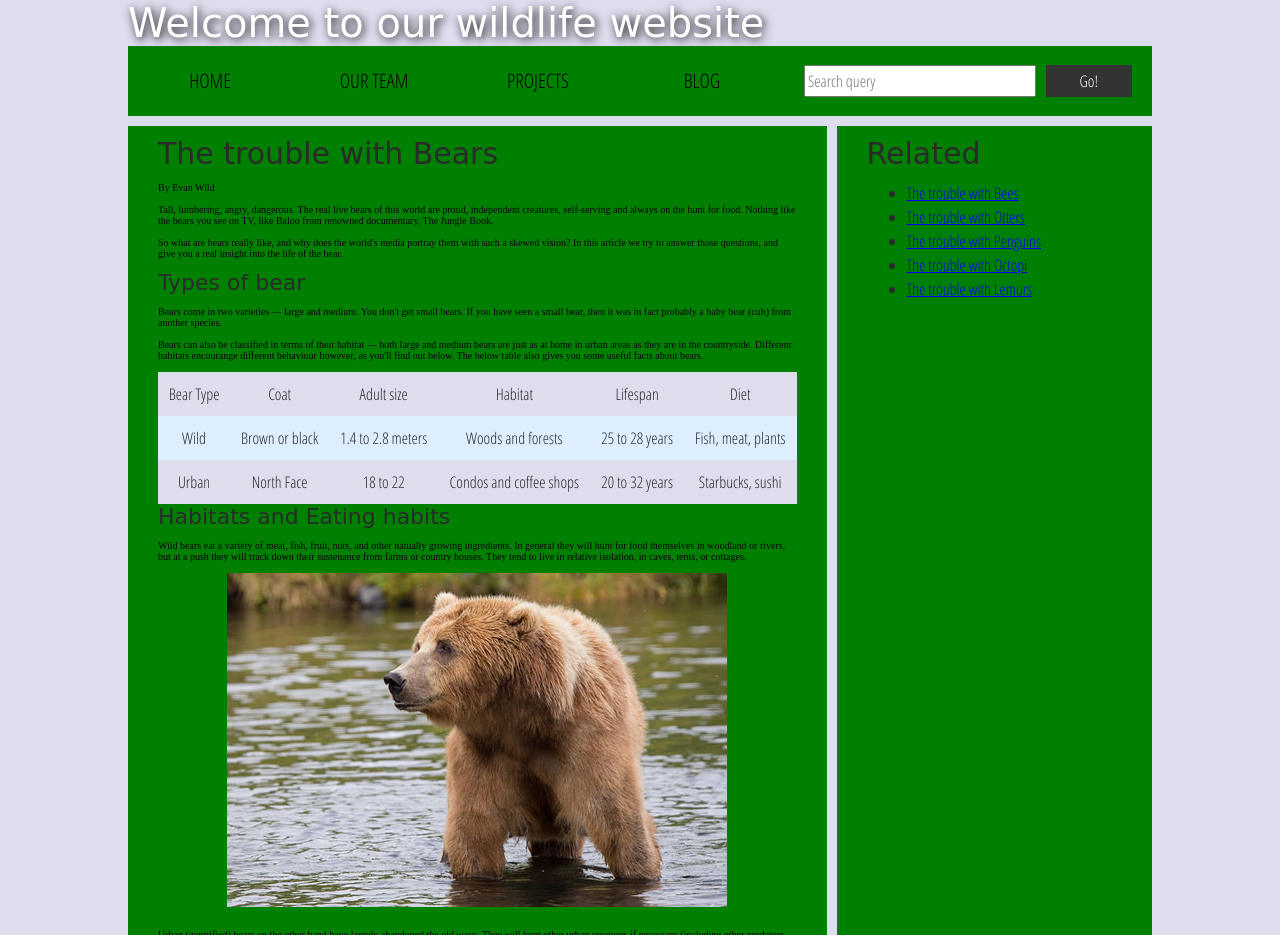
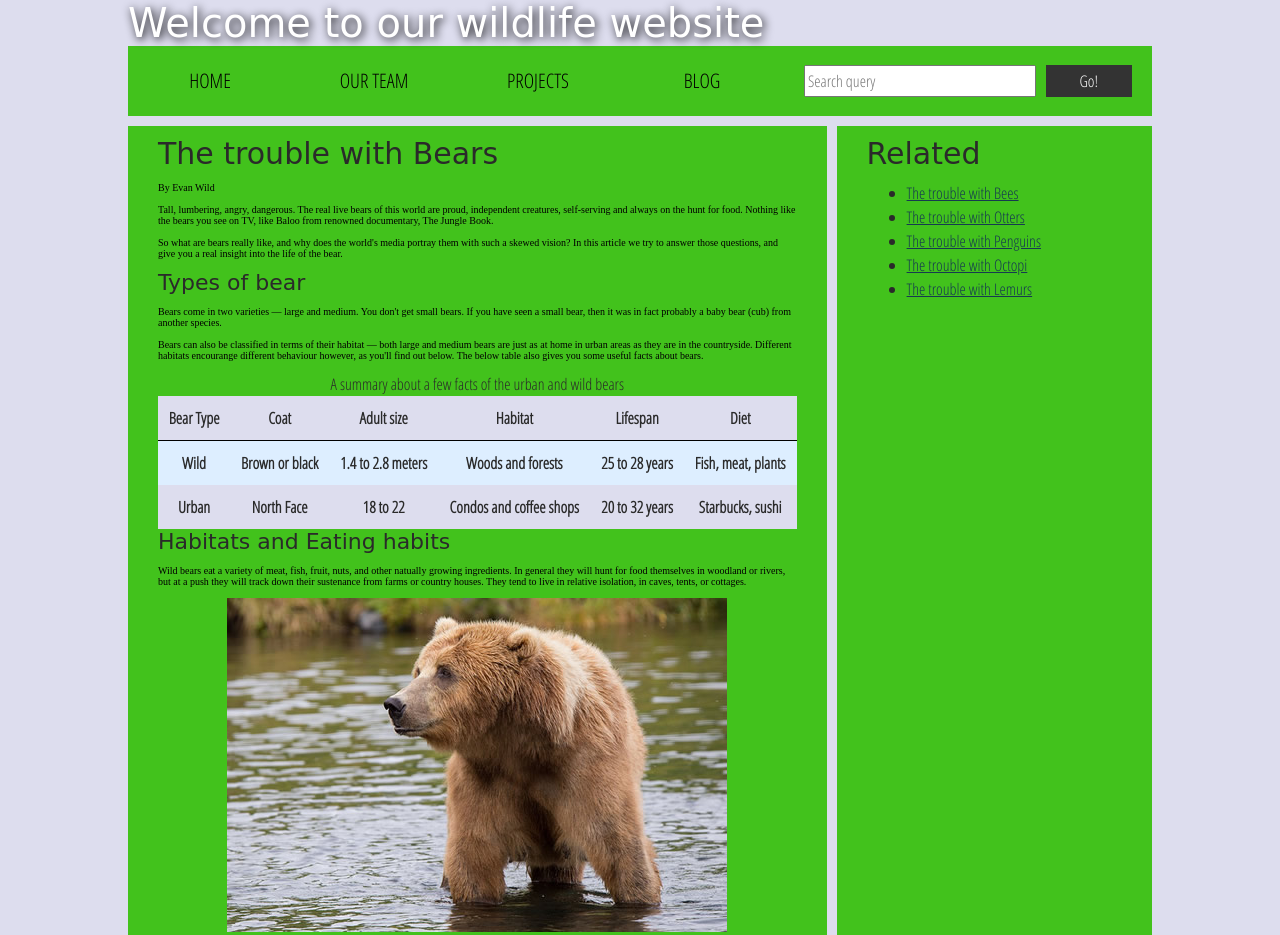
Before and after one commit to HSleidenIAT/imtue-weekopdracht-accessibility-s1115477, a plain HTML site: page index.html in a window 1280 px wide. Shown: the top 935 px of the page. Drawn offline with Linux system fonts and the light colour scheme; a web font is replaced by a local one.

Commit message:
aanpassingen website

```diff
--- a/index.html
+++ b/index.html
@@ -14,11 +14,12 @@
   </head>
 
   <body>
+    <a tabindex="1" class="hidden" href="#inhoud">Skip to article</a>
     <div class="header">
       <font size="7">Welcome to our wildlife website</font>
     </div>
 
-    <div class="nav">
+    <div class="nav" role="navigation">
       <ul>
         <li><a href="#">Home</a></li>
         <li><a href="#">Our team</a></li>
@@ -26,15 +27,15 @@
         <li><a href="#">Blog</a></li>
       </ul>
 
-      <form class="search">
-        <input type="search" name="q" placeholder="Search query">
+      <form class="search" role="search">
+        <input type="search" name="q" placeholder="Search query" aria-label="Search through the site content">
         <input type="submit" value="Go!">
       </form>
     </div>
 
     <main>
-      <article>
-        <font size="6">The trouble with Bears</font>
+      <article class="inhoud">
+        <font size="6"  class="inhoud">The trouble with Bears</font>
         <br><br>
         By Evan Wild
         <br><br>
@@ -49,32 +50,33 @@
         Bears can also be classified in terms of their habitat — both large and medium bears are just as at home in urban areas as they are in the countryside. Different habitats encourange different behaviour however, as you'll find out below. The below table also gives you some useful facts about bears.
         <br><br>
         <table>
+          <caption>A summary about a few facts of the urban and wild bears</caption>
           <thead>
             <tr>
-              <td>Bear Type</td>
-              <td>Coat</td>
-              <td>Adult size</td>
-              <td>Habitat</td>
-              <td>Lifespan</td>
-              <td>Diet</td>
+              <th scope="col">Bear Type</th>
+              <th scope="col">Coat</th>
+              <th scope="col">Adult size</th>
+              <th scope="col">Habitat</th>
+              <th scope="col">Lifespan</th>
+              <th scope="col">Diet</th>
             </tr>
           </thead>
           <tbody>
             <tr>
-              <td>Wild</td>
-              <td>Brown or black</td>
-              <td>1.4 to 2.8 meters</td>
-              <td>Woods and forests</td>
-              <td>25 to 28 years</td>
-              <td>Fish, meat, plants</td>
+              <th scope="row">Wild</th>
+              <th>Brown or black</th>
+              <th>1.4 to 2.8 meters</th>
+              <th>Woods and forests</th>
+              <th>25 to 28 years</th>
+              <th>Fish, meat, plants</th>
             </tr>
             <tr>
-              <td>Urban</td>
-              <td>North Face</td>
-              <td>18 to 22</td>
-              <td>Condos and coffee shops</td>
-              <td>20 to 32 years</td>
-              <td>Starbucks, sushi</td>
+              <th scope="row">Urban</th>
+              <th>North Face</th>
+              <th>18 to 22</th>
+              <th>Condos and coffee shops</th>
+              <th>20 to 32 years</th>
+              <th>Starbucks, sushi</th>
             </tr>
           </tbody>
         </table>
@@ -83,11 +85,11 @@
         <br><br>
         Wild bears eat a variety of meat, fish, fruit, nuts, and other natually growing ingredients. In general they will hunt for food themselves in woodland or rivers, but at a push they will track down their sustenance from farms or country houses. They tend to live in relative isolation, in caves, tents, or cottages.
         <br><br>
-        <img src="media/wild-bear.jpg">
+        <img src="media/wild-bear.jpg" alt="A wild bear: A brown bear in a forest standing in a small river" title="A wild bear">
         <br><br>
         Urban (gentrified) bears on the other hand have largely abandoned the old ways. They will hunt other urban creatures if necessary (including other predators like rats and foxes), but prefer to scavenge from readily available urban food outlets like dumpsters, bins, and fast food joints. When food has proven scarce, urban bears have even been known to break into people's kitchens and steal essentials like baked beans, ready meals, and microwave ovens.
         <br><br>
-        <img src="media/urban-bear.jpg">
+        <img src="media/urban-bear.jpg" alt="A urban bear: A bear sitting in a cage in a park" title="A urban bear">
         <br><br>
         Urban bears will sleep anywhere they can, from bus shelters and parks, to the toilets in McDonalds, to their own apartment.
         <br><br>
@@ -106,7 +108,7 @@
 
         </aside>
         <section class="comments">
-          <div class="show-hide">Show comments</div>
+          <button class="show-hide">Show comments</button>
 
           <div class="comment-wrapper">
 
@@ -114,11 +116,11 @@
 
             <form class="comment-form">
               <div class="flex-pair">
-                Your name:
+                <label for="name">Your name: </label>
                 <input type="text" name="name" id="name" placeholder="Enter your name">
               </div>
               <div class="flex-pair">
-                Your comment:
+                <label for="comment">Your comment:</label>
                 <input type="text" name="comment" id="comment" placeholder="Enter your comment">
               </div>
               <div>
--- a/style.css
+++ b/style.css
@@ -52,7 +52,7 @@ p, li, table {
 /* || header layout */
 
 div[class="nav"], article, footer, .secondary {
-  background-color: green;
+  background-color: #42C21C;
 }
 
 article, footer, .secondary {
@@ -98,6 +98,10 @@ div[class="nav"] .search {
   align-items: center;
   height: 100%;
   padding: 0 2em;
+}
+
+ul a{
+  color: #163A50;
 }
 
 .search input {
@@ -248,3 +252,12 @@ audio {
 .comment-container li p:nth-child(2) {
   flex: 5;
 }
+
+.hidden {
+  position: absolute;
+  left: -10000px;
+  top: auto;
+  width: 1px;
+  height: 1px;
+  overflow: hidden;
+}
```
